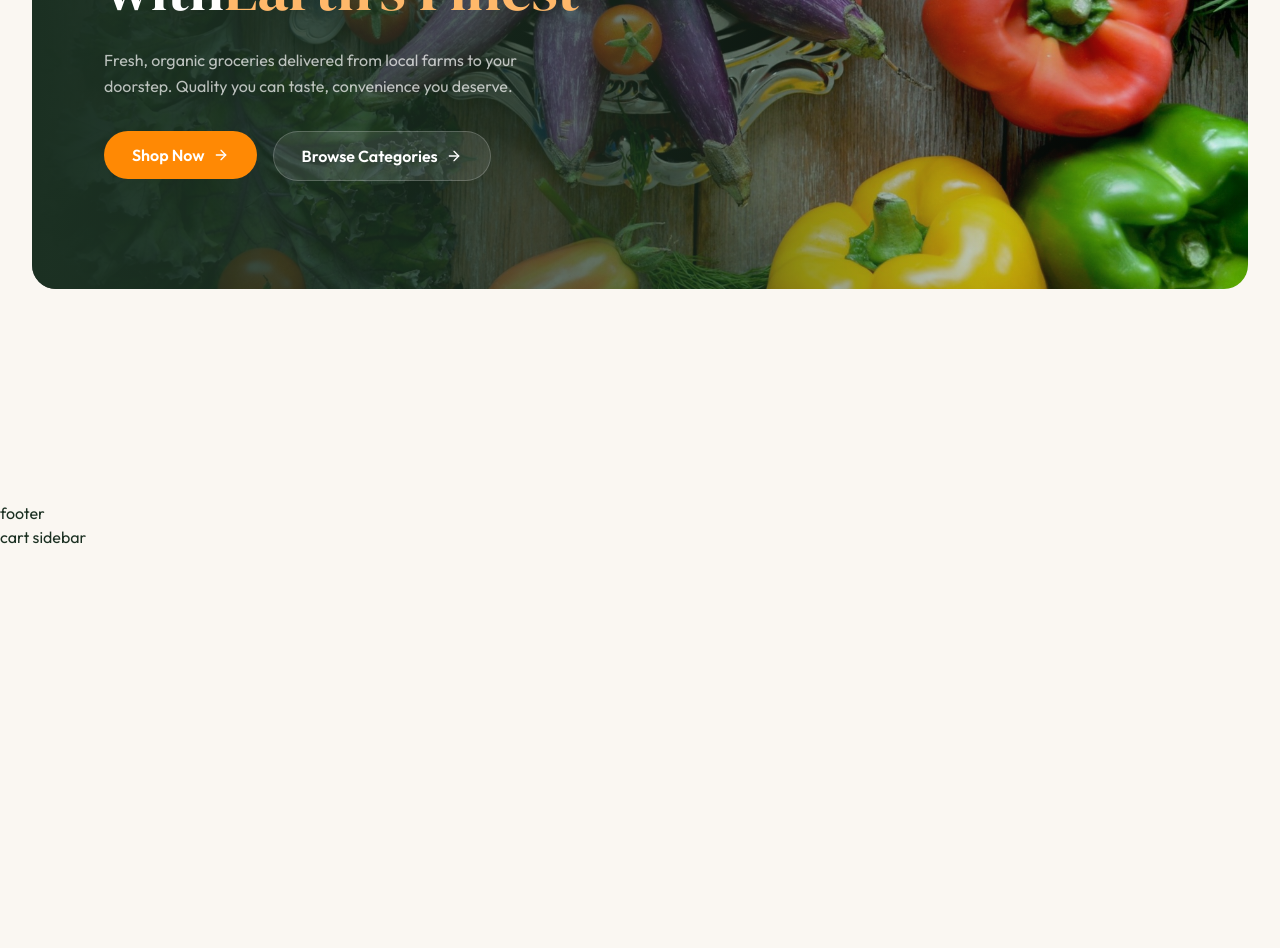
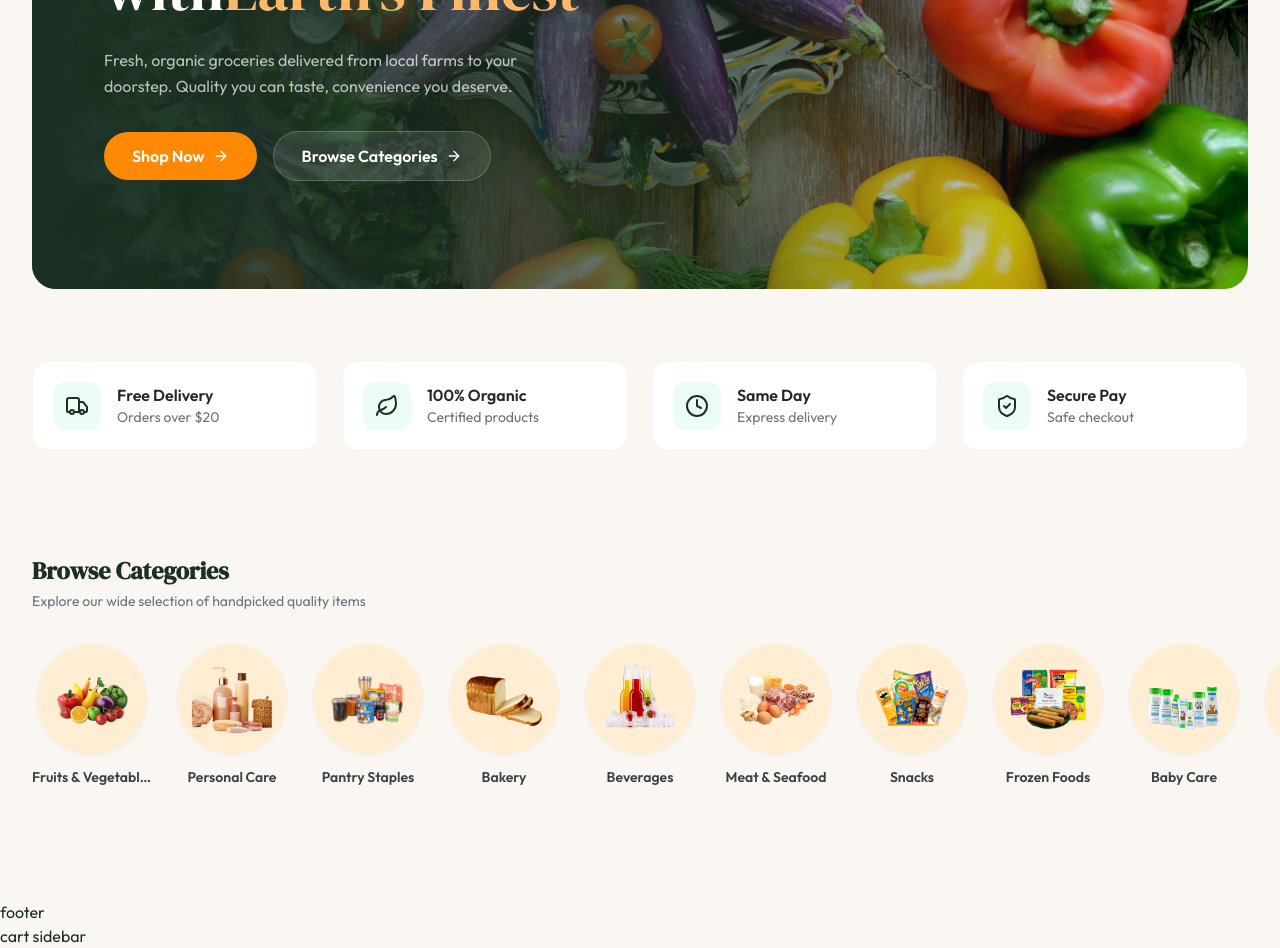
Before and after one commit to sagrikathakur/grocery_Delivery_App, a React (Vite) app in the folder client/: page / in a window 1280 px wide. Shown: the part 400-1348 px from the top of the page. Before the commit the page ends 949 px from the top, so only its background shows below. Built offline with nearby package versions, Linux system fonts and the light colour scheme.

Commit message:
feature and categories sections are done

```diff
--- /dev/null
+++ b/client/src/components/Home/Features.tsx
@@ -0,0 +1,33 @@
+import { heroSectionData } from '../../assets/assets'
+
+const Features = () => {
+  return (
+    <section className="py-8 my-6">
+      <div className="grid grid-cols-1 sm:grid-cols-2 lg:grid-cols-4 gap-6">
+        {heroSectionData.hero_features.map((feature, idx) => {
+          const IconComponent = feature.icon;
+          return (
+            <div
+              key={idx}
+              className="flex items-center gap-4 p-5 bg-white border border-zinc-100 rounded-2xl hover:shadow-lg hover:-translate-y-1 hover:border-emerald-100 transition-all duration-300 group"
+            >
+              <div className="flex-center size-12 bg-emerald-50 text-app-green rounded-xl group-hover:bg-emerald-600 group-hover:text-white transition-all duration-300 shrink-0">
+                <IconComponent className="size-6" />
+              </div>
+              <div>
+                <h3 className="font-semibold text-zinc-800 text-[15px] sm:text-base leading-tight mb-0.5">
+                  {feature.title}
+                </h3>
+                <p className="text-xs sm:text-sm text-zinc-500">
+                  {feature.desc}
+                </p>
+              </div>
+            </div>
+          );
+        })}
+      </div>
+    </section>
+  )
+}
+
+export default Features
--- a/client/src/components/Hero.tsx
+++ b/client/src/components/Home/Hero.tsx
@@ -1,20 +1,8 @@
-import React from 'react'
-import { assets, heroSectionData } from '../assets/assets'
+import { assets, heroSectionData } from '../../assets/assets'
 import { ArrowRightIcon, LeafIcon } from 'lucide-react'
 import { Link } from 'react-router-dom'
 
 const Hero = () => {
-
-
-
-
-
-
-
-
-
-
-
   return (
     <section className='relative overflow-hidden min-h-[540px] mb-10 rounded-3xl flex items-center'>
 
@@ -29,17 +17,17 @@ const Hero = () => {
             </span>
 
             <h1 className='font-serif text-4xl sm:text-5xl lg:text-6xl text-white leading-tight mb-5'>
-              Norish your home with
+              Nourish your home with
               <span className='text-orange-300'>Earth's Finest</span></h1>
 
 
             <p className='text-base text-white/70 leading-relaxed mb-8 max-w-md'>{heroSectionData.description}</p>
-            <div className="flex flex-col sm:flex-row gap-4 items-center sm:items-start">
-              <Link to='/products' className='w-full sm:w-fit px-7 py-3 bg-orange-400 text-white font-semibold rounded-full hover:bg-orange-500 transition-all flex-center gap-2 active:scale-[0.98]'>
+            <div className="flex flex-wrap gap-4 items-center">
+              <Link to='/products' className='px-7 py-3 bg-orange-400 text-white font-semibold rounded-full hover:bg-orange-500 transition-all flex-center gap-2 active:scale-[0.98] shrink-0'>
                 Shop Now <ArrowRightIcon className='size-4' />
               </Link>
 
-              <Link to='/products' className='w-full sm:w-fit px-7 py-3 bg-white/10 text-white font-semibold rounded-full hover:bg-white/20 transition-all border border-white/20 flex-center gap-2 active:scale-[0.98]'>
+              <Link to='/products' className='px-7 py-3 bg-white/10 text-white font-semibold rounded-full hover:bg-white/20 transition-all border border-white/20 flex-center gap-2 active:scale-[0.98] shrink-0'>
                 Browse Categories <ArrowRightIcon className='size-4' />
               </Link>
             </div>
--- /dev/null
+++ b/client/src/components/Home/HomeCategories.tsx
@@ -0,0 +1,38 @@
+import { Link } from "react-router-dom"
+import { categoriesData } from "../../assets/assets"
+
+const HomeCategories = () => {
+  return (
+    <section className="py-12 border-b border-zinc-100/80">
+      <div className="max-w-7xl mx-auto">
+        <div>
+          <h2 className="text-2xl font-serif font-bold text-app-green">Browse Categories</h2>
+          <p className="text-sm text-app-text-light mt-1">Explore our wide selection of handpicked quality items</p>
+        </div>
+        <div className="flex items-center gap-6 mt-8 overflow-x-auto no-scrollbar pb-4 -mx-4 px-4 sm:-mx-6 sm:px-6 lg:-mx-8 lg:px-8">
+          {categoriesData.map((cat) => (
+            <Link
+              key={cat.slug}
+              to={`/products?category=${cat.slug}`}
+              onClick={() => window.scrollTo(0, 0)}
+              className="flex flex-col items-center gap-3 group shrink-0 cursor-pointer"
+            >
+              <div className="size-24 sm:size-28 rounded-full overflow-hidden bg-orange-100 border border-zinc-100 shadow-xs flex-center group-hover:scale-105 group-hover:shadow-md group-hover:border-emerald-100 transition-all duration-300">
+                <img
+                  src={cat.image}
+                  alt={cat.name}
+                  className="size-16 sm:size-20 object-contain group-hover:rotate-2 transition-transform duration-300"
+                />
+              </div>
+              <span className="text-xs sm:text-sm font-semibold text-zinc-700 group-hover:text-emerald-700 transition-colors text-center max-w-[100px] sm:max-w-[120px] truncate">
+                {cat.name}
+              </span>
+            </Link>
+          ))}
+        </div>
+      </div>
+    </section>
+  )
+}
+
+export default HomeCategories
--- a/client/src/pages/Home.tsx
+++ b/client/src/pages/Home.tsx
@@ -1,9 +1,13 @@
-import Hero from '../components/Hero'
+import Hero from '../components/Home/Hero'
+import Features from '../components/Home/Features'
+import HomeCategories from '../components/Home/HomeCategories'
 
 const Home = () => {
   return (
     <div className="min-h-screen max-w-7xl mx-auto px-4 sm:px-6 lg:px-8 py-12">
       <Hero />
+      <Features />
+      <HomeCategories />
     </div>
   )
 }
```
